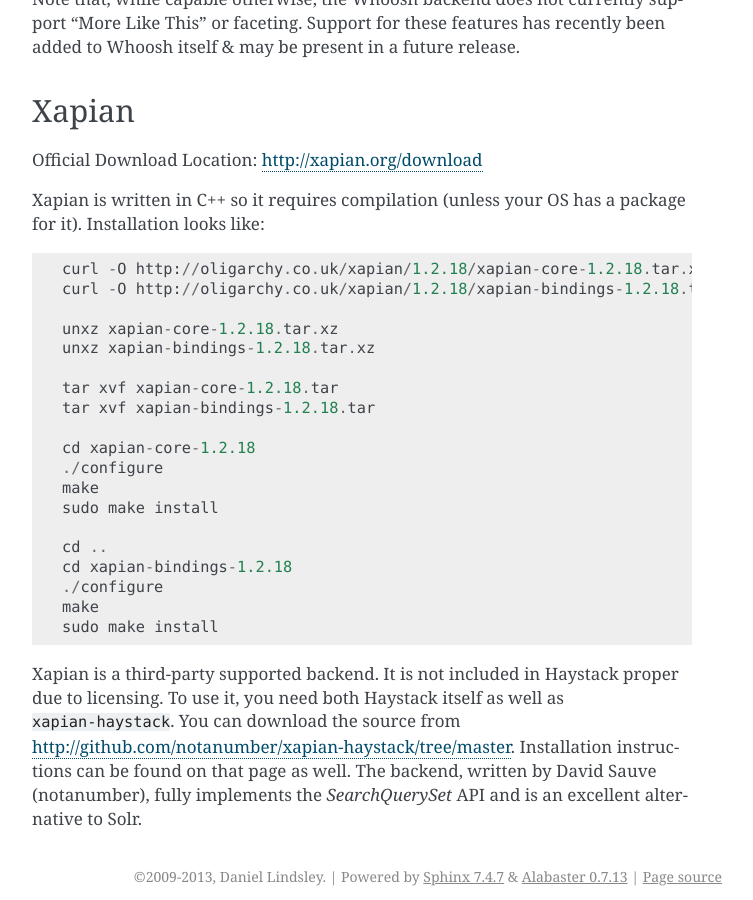
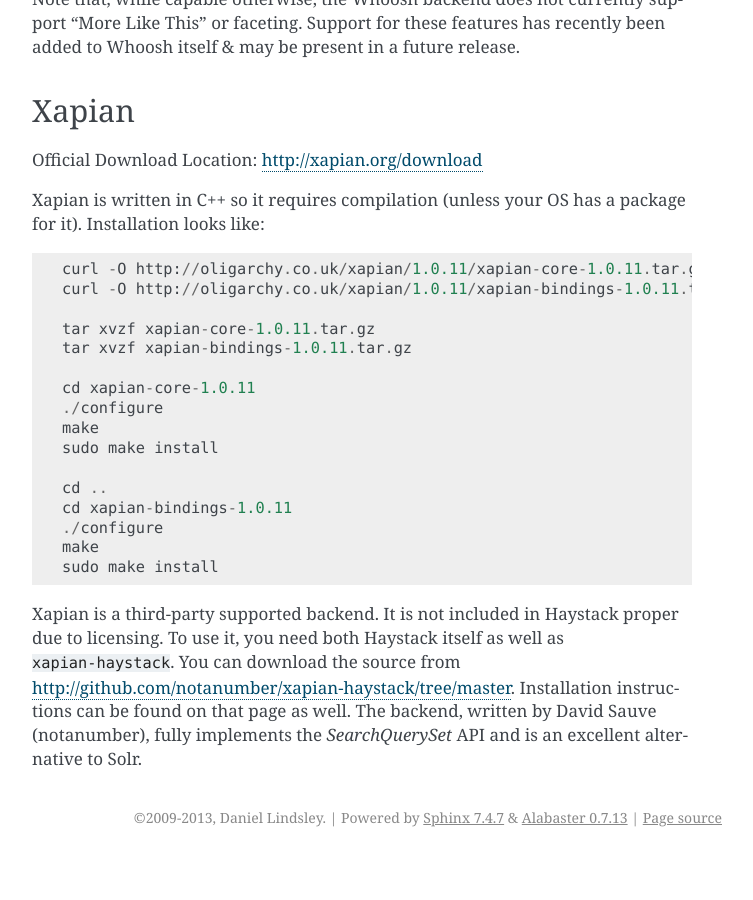
Before and after one commit to happycamper1129/django-project, a Sphinx documentation site: the page built from docs/installing_search_engines.rst, in a window 1280 px wide and 900 px high, scrolled down 4076 px. Shown: the whole window, without its empty margins (388-1141 px from the left). Built offline with Sphinx 7.4.7, drawn with Linux system fonts in a browser that asks for light colours; after the commit the page ends 4933 px from its top, so only the background shows below that.

Commit message:
Fixed the installing search engine doc URL

```diff
--- a/README.rst
+++ b/README.rst
@@ -49,5 +49,5 @@ Haystack has a relatively easily-met set of requirements.
 * Django 1.5+
 
 Additionally, each backend has its own requirements. You should refer to
-http://docs.haystacksearch.org/dev/installing_search_engines.html for more
+http://django-haystack.readthedocs.org/en/latest/installing_search_engines.html for more
 details.
--- a/docs/installing_search_engines.rst
+++ b/docs/installing_search_engines.rst
@@ -196,22 +196,19 @@ Official Download Location: http://xapian.org/download
 Xapian is written in C++ so it requires compilation (unless your OS has a
 package for it). Installation looks like::
 
-    curl -O http://oligarchy.co.uk/xapian/1.2.18/xapian-core-1.2.18.tar.xz
-    curl -O http://oligarchy.co.uk/xapian/1.2.18/xapian-bindings-1.2.18.tar.xz
+    curl -O http://oligarchy.co.uk/xapian/1.0.11/xapian-core-1.0.11.tar.gz
+    curl -O http://oligarchy.co.uk/xapian/1.0.11/xapian-bindings-1.0.11.tar.gz
 
-    unxz xapian-core-1.2.18.tar.xz
-    unxz xapian-bindings-1.2.18.tar.xz
+    tar xvzf xapian-core-1.0.11.tar.gz
+    tar xvzf xapian-bindings-1.0.11.tar.gz
 
-    tar xvf xapian-core-1.2.18.tar
-    tar xvf xapian-bindings-1.2.18.tar
-
-    cd xapian-core-1.2.18
+    cd xapian-core-1.0.11
     ./configure
     make
     sudo make install
 
     cd ..
-    cd xapian-bindings-1.2.18
+    cd xapian-bindings-1.0.11
     ./configure
     make
     sudo make install
```
